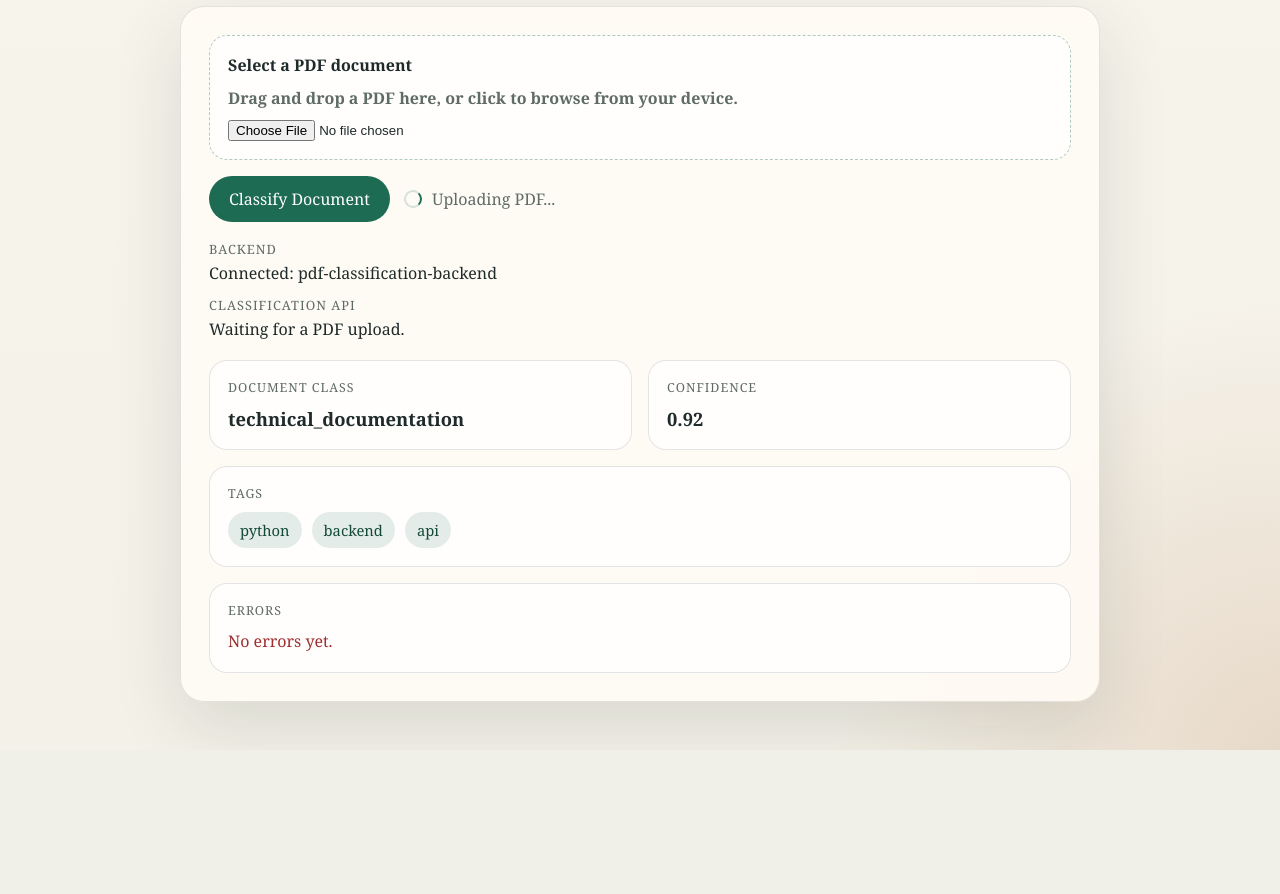
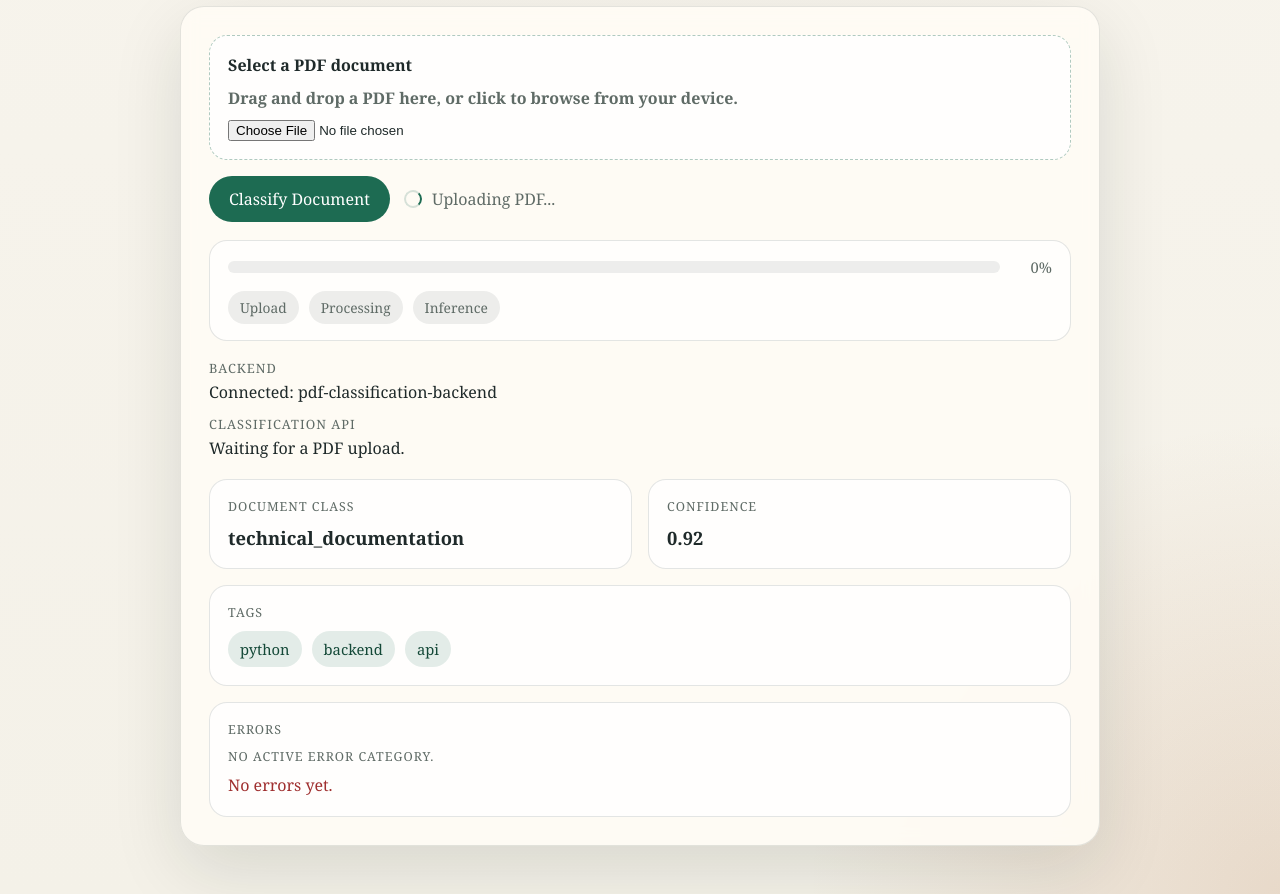
Before and after one commit to MishOchEK-1/PDF-Classificator, a Django app: template templates/index.html in a window 1280 px wide. Shown: the part 602-1496 px from the top of the page. Before the commit the page ends 1352 px from the top, so only its background shows below. Run offline with Django 5.2, Linux system fonts and the light colour scheme; the template is opened without the code that fills it, so the values that code supplies are empty.

Commit message:
Implement frontend integration block

```diff
--- a/static/css/app.css
+++ b/static/css/app.css
@@ -156,6 +156,73 @@
   margin: 0;
 }
 
+.pipeline-status {
+  display: grid;
+  gap: 14px;
+  margin-top: 18px;
+  padding: 16px 18px;
+  border-radius: 18px;
+  border: 1px solid var(--line);
+  background: rgba(255, 255, 255, 0.65);
+}
+
+.progress-row {
+  display: grid;
+  grid-template-columns: 1fr auto;
+  align-items: center;
+  gap: 12px;
+}
+
+.progress-track {
+  position: relative;
+  overflow: hidden;
+  height: 12px;
+  border-radius: 999px;
+  background: rgba(31, 42, 42, 0.08);
+}
+
+.progress-fill {
+  width: 0%;
+  height: 100%;
+  border-radius: 999px;
+  background: linear-gradient(90deg, #1d6b52 0%, #2f9e78 100%);
+  transition: width 180ms ease;
+}
+
+.progress-value {
+  min-width: 40px;
+  text-align: right;
+  color: var(--muted);
+  font-size: 0.92rem;
+}
+
+.stage-list {
+  display: flex;
+  flex-wrap: wrap;
+  gap: 10px;
+}
+
+.stage-pill {
+  display: inline-flex;
+  align-items: center;
+  border-radius: 999px;
+  padding: 7px 12px;
+  background: rgba(31, 42, 42, 0.08);
+  color: var(--muted);
+  font-size: 0.86rem;
+}
+
+.stage-pill-active {
+  background: rgba(29, 107, 82, 0.16);
+  color: var(--accent-strong);
+  font-weight: 600;
+}
+
+.stage-pill-done {
+  background: rgba(29, 107, 82, 0.1);
+  color: var(--accent);
+}
+
 .loading-indicator {
   display: inline-flex;
   align-items: center;
@@ -236,6 +303,14 @@
   line-height: 1.55;
 }
 
+.result-error-type {
+  margin: 0 0 8px;
+  color: var(--muted);
+  text-transform: uppercase;
+  letter-spacing: 0.08em;
+  font-size: 0.78rem;
+}
+
 @keyframes spin {
   to {
     transform: rotate(360deg);
--- a/static/js/app.js
+++ b/static/js/app.js
@@ -5,13 +5,26 @@
 const backendStatusNode = document.getElementById("backend-status");
 const statusNode = document.getElementById("status");
 const loadingIndicatorNode = document.getElementById("loading-indicator");
+const loadingLabelNode = document.getElementById("loading-label");
+const progressFillNode = document.getElementById("progress-fill");
+const progressValueNode = document.getElementById("progress-value");
 const resultClassNode = document.getElementById("result-class");
 const resultConfidenceNode = document.getElementById("result-confidence");
 const resultTagsNode = document.getElementById("result-tags");
+const resultErrorTypeNode = document.getElementById("result-error-type");
 const resultErrorNode = document.getElementById("result-error");
 const submitButton = form?.querySelector("button[type='submit']");
+const progressTrackNode = document.querySelector(".progress-track");
+
+const stageNodes = {
+  upload: document.getElementById("stage-upload"),
+  processing: document.getElementById("stage-processing"),
+  inference: document.getElementById("stage-inference"),
+};
 
 const csrfToken = form?.querySelector("input[name='csrfmiddlewaretoken']")?.value ?? "";
+
+let inferenceTimerId = null;
 
 async function loadBackendStatus() {
   if (!backendStatusNode) {
@@ -30,8 +43,6 @@
   }
 }
 
-loadBackendStatus();
-
 function setUploadCaption(fileName) {
   if (!uploadCaptionNode) {
     return;
@@ -42,11 +53,67 @@
     : "Drag and drop a PDF here, or click to browse from your device.";
 }
 
-function setLoadingState(isLoading) {
+function setLoadingState(isLoading, label = "Uploading PDF...") {
   submitButton?.toggleAttribute("disabled", isLoading);
 
   if (loadingIndicatorNode) {
     loadingIndicatorNode.hidden = !isLoading;
+  }
+
+  if (loadingLabelNode) {
+    loadingLabelNode.textContent = label;
+  }
+}
+
+function setProgress(percent) {
+  const safePercent = Math.max(0, Math.min(100, Math.round(percent)));
+
+  if (progressFillNode) {
+    progressFillNode.style.width = `${safePercent}%`;
+  }
+
+  if (progressValueNode) {
+    progressValueNode.textContent = `${safePercent}%`;
+  }
+
+  if (progressTrackNode) {
+    progressTrackNode.setAttribute("aria-valuenow", String(safePercent));
+  }
+}
+
+function setActiveStage(stage) {
+  Object.entries(stageNodes).forEach(([name, node]) => {
+    if (!node) {
+      return;
+    }
+
+    node.classList.remove("stage-pill-active", "stage-pill-done");
+
+    if (name === stage) {
+      node.classList.add("stage-pill-active");
+      return;
+    }
+
+    if (
+      (stage === "processing" && name === "upload") ||
+      (stage === "inference" && (name === "upload" || name === "processing"))
+    ) {
+      node.classList.add("stage-pill-done");
+    }
+  });
+}
+
+function resetPipelineState() {
+  clearInferenceTimer();
+  setProgress(0);
+  setActiveStage(null);
+  setLoadingState(false, "Uploading PDF...");
+}
+
+function clearInferenceTimer() {
+  if (inferenceTimerId !== null) {
+    clearTimeout(inferenceTimerId);
+    inferenceTimerId = null;
   }
 }
 
@@ -73,10 +140,10 @@
   });
 }
 
-function renderResult(payload, errorMessage = "") {
-  const classification = payload?.class ?? payload?.expected_response?.class ?? "unknown";
-  const confidence = payload?.confidence ?? payload?.expected_response?.confidence ?? "n/a";
-  const tags = payload?.tags ?? payload?.expected_response?.tags ?? [];
+function renderResult(payload, errorType = "No active error category.", errorMessage = "No errors.") {
+  const classification = payload?.class ?? "unknown";
+  const confidence = payload?.confidence ?? "n/a";
+  const tags = payload?.tags ?? [];
 
   if (resultClassNode) {
     resultClassNode.textContent = String(classification);
@@ -89,16 +156,71 @@
 
   renderTags(tags);
 
+  if (resultErrorTypeNode) {
+    resultErrorTypeNode.textContent = errorType;
+  }
+
   if (resultErrorNode) {
-    resultErrorNode.textContent = errorMessage || "No errors.";
+    resultErrorNode.textContent = errorMessage;
   }
 }
 
-fileInput?.addEventListener("change", () => {
-  setUploadCaption(fileInput.files?.[0]?.name ?? "");
-});
+function getErrorPresentation(statusCode, payload) {
+  const detail = payload?.detail || "Unexpected API error.";
 
-if (dropZone && fileInput) {
+  if (statusCode === 400) {
+    const validationMessage = payload?.file?.[0] || detail;
+    return {
+      errorType: "Invalid PDF",
+      errorMessage: validationMessage,
+      statusMessage: "The uploaded file was rejected before processing.",
+    };
+  }
+
+  if (statusCode === 422) {
+    return {
+      errorType: "Parsing Error",
+      errorMessage: detail,
+      statusMessage: "PDF parsing completed with no usable text output.",
+    };
+  }
+
+  if (statusCode === 503) {
+    return {
+      errorType: "Ollama Error",
+      errorMessage: detail,
+      statusMessage: "The local model runtime is currently unavailable.",
+    };
+  }
+
+  if (statusCode === 504) {
+    return {
+      errorType: "Timeout Error",
+      errorMessage: detail,
+      statusMessage: "Inference took too long and the request timed out.",
+    };
+  }
+
+  if (statusCode === 502) {
+    return {
+      errorType: "Model Response Error",
+      errorMessage: detail,
+      statusMessage: "The backend received an unusable response from the model.",
+    };
+  }
+
+  return {
+    errorType: "API Error",
+    errorMessage: detail,
+    statusMessage: "The backend returned an unexpected error.",
+  };
+}
+
+function attachDropZoneBehavior() {
+  if (!dropZone || !fileInput) {
+    return;
+  }
+
   ["dragenter", "dragover"].forEach((eventName) => {
     dropZone.addEventListener(eventName, (event) => {
       event.preventDefault();
@@ -131,6 +253,76 @@
   });
 }
 
+function classifyDocument(formData) {
+  return new Promise((resolve, reject) => {
+    const request = new XMLHttpRequest();
+
+    request.open("POST", "/api/classify/");
+    request.responseType = "json";
+    request.setRequestHeader("X-CSRFToken", csrfToken);
+
+    request.upload.onprogress = (event) => {
+      if (!event.lengthComputable) {
+        return;
+      }
+
+      const percent = (event.loaded / event.total) * 100;
+      setActiveStage("upload");
+      setLoadingState(true, "Uploading PDF...");
+      setProgress(percent);
+      statusNode.textContent = `Uploading PDF... ${Math.round(percent)}%`;
+    };
+
+    request.upload.onload = () => {
+      setActiveStage("processing");
+      setLoadingState(true, "Processing PDF...");
+      setProgress(100);
+      statusNode.textContent = "Upload complete. Processing PDF text...";
+
+      clearInferenceTimer();
+      inferenceTimerId = window.setTimeout(() => {
+        setActiveStage("inference");
+        setLoadingState(true, "Running model inference...");
+        statusNode.textContent = "PDF processed. Running local model inference...";
+      }, 350);
+    };
+
+    request.onload = () => {
+      clearInferenceTimer();
+      const payload = request.response ?? safelyParseJson(request.responseText);
+      resolve({ status: request.status, payload });
+    };
+
+    request.onerror = () => {
+      clearInferenceTimer();
+      reject(new Error("Network error while contacting the backend."));
+    };
+
+    request.ontimeout = () => {
+      clearInferenceTimer();
+      reject(new Error("The browser request timed out."));
+    };
+
+    request.send(formData);
+  });
+}
+
+function safelyParseJson(text) {
+  try {
+    return JSON.parse(text);
+  } catch {
+    return {};
+  }
+}
+
+loadBackendStatus();
+resetPipelineState();
+attachDropZoneBehavior();
+
+fileInput?.addEventListener("change", () => {
+  setUploadCaption(fileInput.files?.[0]?.name ?? "");
+});
+
 form?.addEventListener("submit", async (event) => {
   event.preventDefault();
 
@@ -139,31 +331,38 @@
 
   if (!(file instanceof File) || !file.name) {
     statusNode.textContent = "Select a PDF file before submitting.";
+    renderResult({}, "Invalid PDF", "No file was selected.");
     return;
   }
 
-  setLoadingState(true);
-  statusNode.textContent = "Sending the file to the classification API...";
+  renderResult({}, "No active error category.", "No errors.");
+  setActiveStage("upload");
+  setLoadingState(true, "Uploading PDF...");
+  setProgress(0);
 
   try {
-    const response = await fetch("/api/classify/", {
-      method: "POST",
-      body: formData,
-      headers: {
-        "X-CSRFToken": csrfToken,
-      },
-      credentials: "same-origin",
-    });
+    const { status, payload } = await classifyDocument(formData);
 
-    const payload = await response.json();
-    renderResult(payload, response.ok ? "" : payload.detail || "Classification is not ready yet.");
-    statusNode.textContent = response.ok
-      ? "Document processed successfully."
-      : "Backend responded. The classification pipeline is not fully implemented yet.";
+    if (status >= 200 && status < 300) {
+      clearInferenceTimer();
+      setActiveStage("inference");
+      setLoadingState(false, "Uploading PDF...");
+      statusNode.textContent = "Classification completed successfully.";
+      renderResult(payload, "No errors.", "No errors.");
+      return;
+    }
+
+    const { errorType, errorMessage, statusMessage } = getErrorPresentation(status, payload);
+    setLoadingState(false, "Uploading PDF...");
+    statusNode.textContent = statusMessage;
+    renderResult({}, errorType, errorMessage);
   } catch (error) {
+    setLoadingState(false, "Uploading PDF...");
     statusNode.textContent = "Unable to reach the backend.";
-    renderResult({}, error instanceof Error ? error.message : "Unknown error");
-  } finally {
-    setLoadingState(false);
+    renderResult(
+      {},
+      "Connection Error",
+      error instanceof Error ? error.message : "Unknown network error."
+    );
   }
 });
--- a/templates/index.html
+++ b/templates/index.html
@@ -32,10 +32,24 @@
             <button type="submit">Classify Document</button>
             <div id="loading-indicator" class="loading-indicator" aria-live="polite" hidden>
               <span class="loading-spinner" aria-hidden="true"></span>
-              <span>Uploading PDF...</span>
+              <span id="loading-label">Uploading PDF...</span>
             </div>
           </div>
         </form>
+
+        <section id="pipeline-status" class="pipeline-status" aria-live="polite">
+          <div class="progress-row">
+            <div class="progress-track" role="progressbar" aria-valuemin="0" aria-valuemax="100" aria-valuenow="0">
+              <div id="progress-fill" class="progress-fill"></div>
+            </div>
+            <span id="progress-value" class="progress-value">0%</span>
+          </div>
+          <div class="stage-list">
+            <span id="stage-upload" class="stage-pill">Upload</span>
+            <span id="stage-processing" class="stage-pill">Processing</span>
+            <span id="stage-inference" class="stage-pill">Inference</span>
+          </div>
+        </section>
 
         <dl class="api-status" aria-live="polite">
           <div>
@@ -67,6 +81,7 @@
           </article>
           <article class="result-card result-card-wide">
             <p class="result-label">Errors</p>
+            <p id="result-error-type" class="result-error-type">No active error category.</p>
             <p id="result-error" class="result-error">No errors yet.</p>
           </article>
         </section>
```
